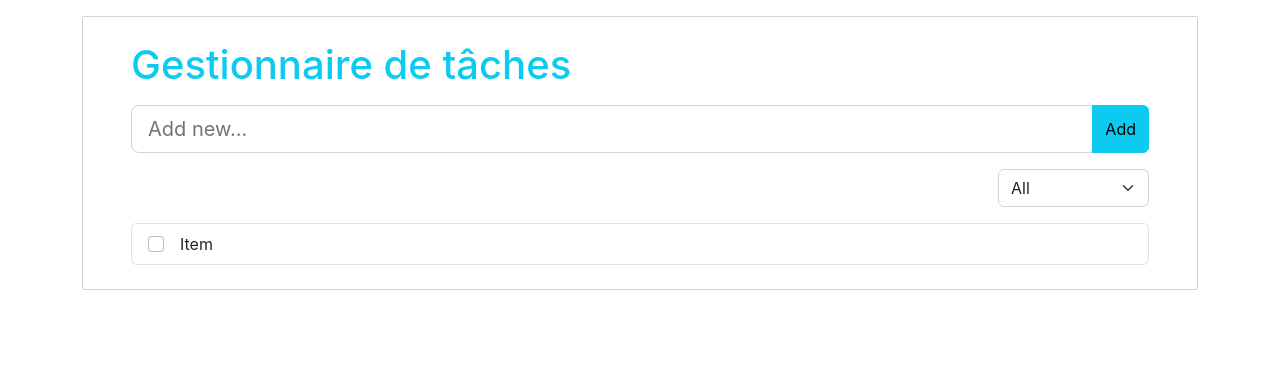
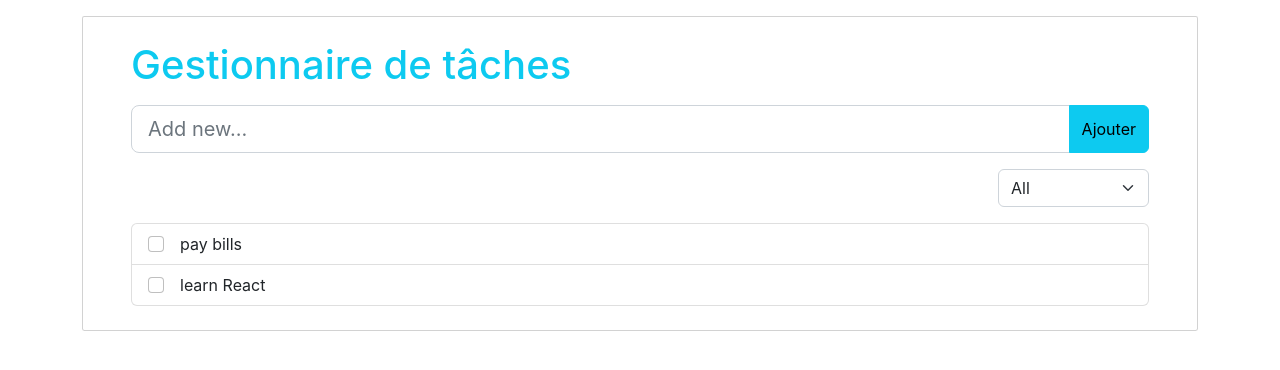
Before and after one commit to operdrix/cours_react, a React (Create React App) app: page / in a window 1280 px wide. Shown: the top 370 px of the page. Built offline with nearby package versions, Linux system fonts and the light colour scheme.

Commit message:
fin chap6-8

```diff
--- a/package.json
+++ b/package.json
@@ -9,6 +9,7 @@
     "react": "^18.2.0",
     "react-dom": "^18.2.0",
     "react-scripts": "5.0.1",
+    "uuid": "^9.0.0",
     "web-vitals": "^2.1.4"
   },
   "scripts": {
--- a/src/App.js
+++ b/src/App.js
@@ -1,12 +1,13 @@
 import { useState } from "react";
+import {v4 as uuid} from "uuid"
 import './App.css';
 
-const Container = ({ children, title}) => {
-  return(
+const Container = ({ children, title }) => {
+  return (
     <div className="container py-3">
       <div className="row d-flex justify-content-center align-items-center h-100">
         <div className="col">
-        <div className="card" id="list1" style={{borderRadius: ".15rem"}}>
+          <div className="card" id="list1" style={{ borderRadius: ".15rem" }}>
             <div className="card-body py-4 px-4 px-md-5">
               <h1 className="text-info mb-3">{title}</h1>
               {children}
@@ -17,28 +18,65 @@ const Container = ({ children, title}) => {
     </div>)
 }
 
-function App() {
-  const [items] = useState([{id: 1, content: "pay bills", done: false}, {id: 2, content: "learn React", done: false}])
+const Form = ({ onChange, onSubmit }) => {
   return (
-    <Container title="Gestionnaire de tâches">
-          <form className="input-group mb-3">
-            <input type="text" className="form-control form-control-lg mx-0" placeholder="Add new..." style={{ height: "max-content" }} />
-            <button type="button" className="btn btn-info">Add</button>
+    <form className="input-group mb-3" onSubmit={onSubmit}>
+      <input type="text" className="form-control form-control-lg mx-0" placeholder="Add new..." style={{ height: "max-content" }} onChange={onChange} />
+      <button type="submit" className="btn btn-info">Ajouter</button>
     </form>
+  )
+}
+const Select = () => {
+  return (
     <div className="d-flex justify-content-end align-items-center my-3 ">
-              <select  className="select form-select form-control form-control-sm">
+      <select className="select form-select form-control form-control-sm">
         <option value="1">All</option>
         <option value="2">Completed</option>
         <option value="3">Active</option>
         <option value="4">Has due date</option>
       </select>
     </div>
-          <ul className="list-group">
+  )
+}
+const Item = ({ item }) => {
+  return (
     <li className="list-group-item">
       <input className="form-check-input" type="checkbox" aria-label="..." />
-              <span className="mx-3">Item</span>
+      <span className="mx-3">{item.content}</span>
     </li>
+  )
+}
+const List = ({ items }) => {
+  return (
+    <ul className="list-group">
+      {items.map(item => <Item key={item.id} item={item} />)}
     </ul>
+  )
+}
+
+function App() {
+  const [input, setInput] = useState(null)
+  const [items, setItems] = useState([{ id: 1, content: "pay bills", done: false }, { id: 2, content: "learn React", done: false }])
+
+  const handleOnChange = e => setInput(e.target.value)
+  const handleOnSubmit = e => {
+    e.preventDefault()
+    if (!input) return
+    setItems([
+      {
+        id: uuid(),
+        content: input,
+        done: false
+      }, ...items
+    ])
+    setInput(null)
+
+  }
+  return (
+    <Container title="Gestionnaire de tâches">
+      <Form onChange={handleOnChange} onSubmit={handleOnSubmit} />
+      <Select />
+      <List items={items} />
     </Container>);
 }
 
```
Also changed, not shown: 1 other file (tests, documents, lock files or other folders). Lines whose indentation alone changed are shown as unchanged.
